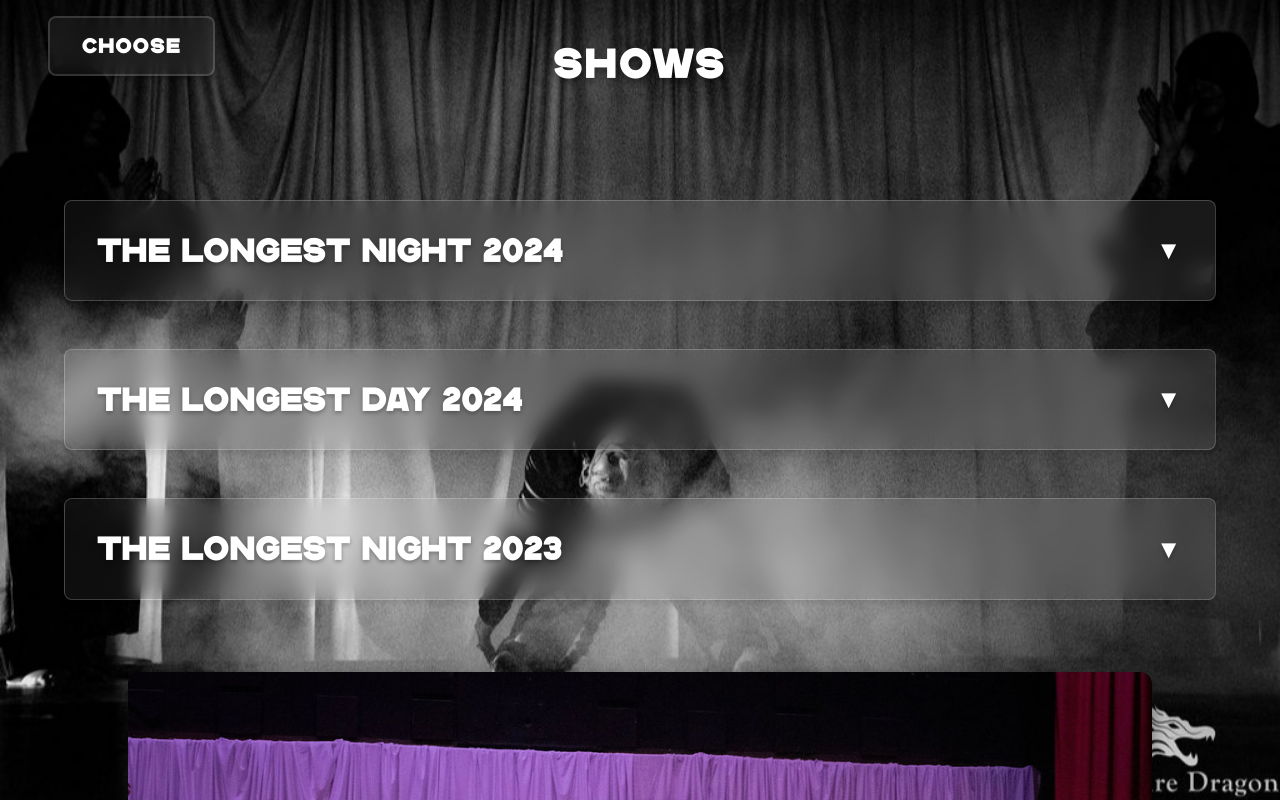
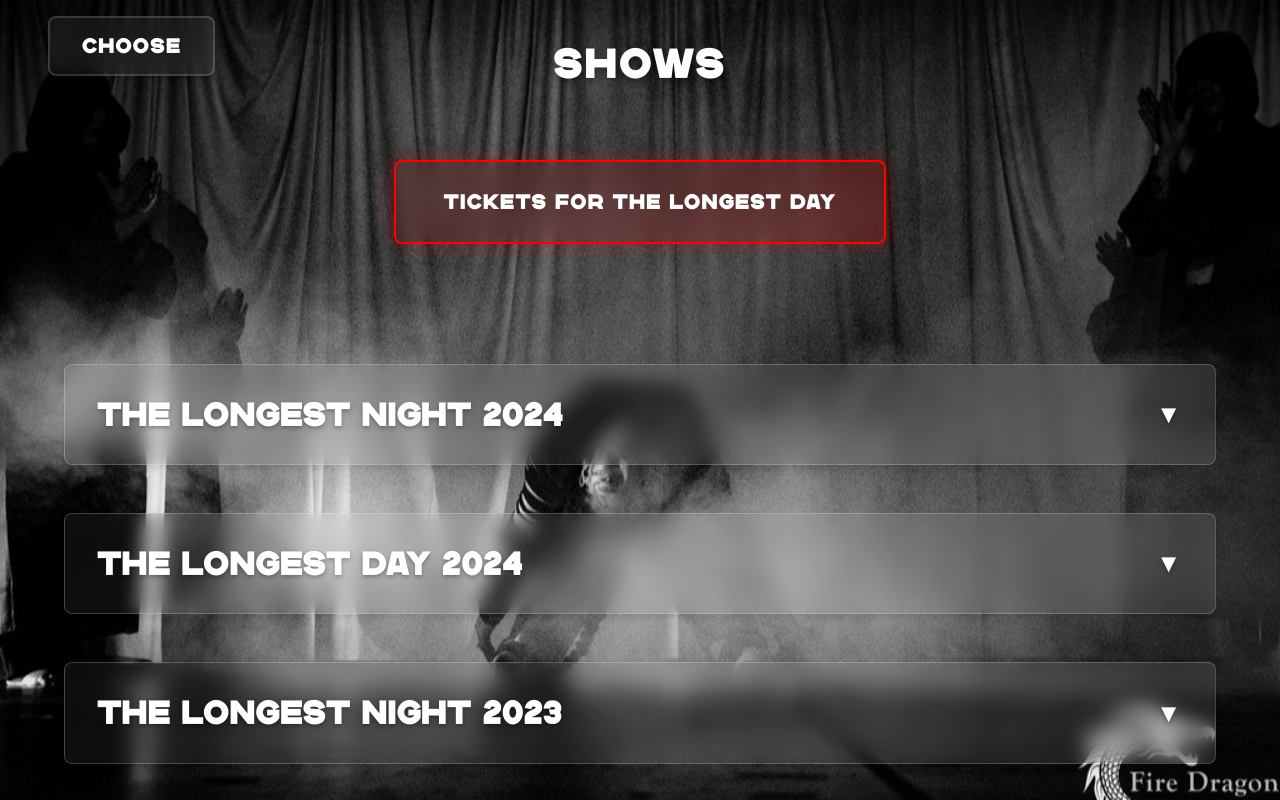
Before and after one commit to idulkin/circus-something, a React (Create React App) app: page /shows in a window 1280 px wide. Built offline with nearby package versions, Linux system fonts and the light colour scheme.

Commit message:
Longest Day tickets

```diff
--- /dev/null
+++ b/src/Components/TicketCTA/TicketCTA.css
@@ -0,0 +1,38 @@
+.ticket-container {
+  display: flex;
+  justify-content: center;
+  margin: var(--spacing-xl) 0;
+  margin-bottom: var(--spacing-2xl);
+}
+
+.ticket-button {
+  display: inline-flex;
+  align-items: center;
+  justify-content: center;
+  background: linear-gradient(135deg, rgba(255, 0, 0, 0.1), rgba(255, 0, 0, 0.2));
+  border: 2px solid var(--color-secondary);
+  color: var(--color-primary);
+  padding: var(--spacing-lg) var(--spacing-2xl);
+  font-size: var(--font-size-xl);
+  cursor: pointer;
+  transition: all var(--transition-base);
+  text-transform: uppercase;
+  font-family: inherit;
+  font-weight: 700;
+  letter-spacing: 0.1em;
+  border-radius: var(--radius-md);
+  box-shadow: 0 0 20px rgba(255, 0, 0, 0.3);
+  backdrop-filter: blur(10px);
+  text-decoration: none;
+}
+
+.ticket-button:hover,
+.ticket-button:focus-visible {
+  background: linear-gradient(135deg, rgba(255, 0, 0, 0.2), rgba(255, 0, 0, 0.3));
+  transform: translateY(-3px);
+  box-shadow: 0 0 30px rgba(255, 0, 0, 0.5);
+}
+
+.ticket-button:active {
+  transform: translateY(-1px);
+}
--- /dev/null
+++ b/src/Components/TicketCTA/TicketCTA.tsx
@@ -0,0 +1,22 @@
+import React from "react";
+import "./TicketCTA.css";
+
+type TicketCTAProps = {
+  href: string;
+  label: string;
+};
+
+const TicketCTA: React.FC<TicketCTAProps> = ({ href, label }) => (
+  <div className="ticket-container">
+    <a
+      className="ticket-button"
+      href={href}
+      target="_blank"
+      rel="noopener noreferrer"
+    >
+      {label}
+    </a>
+  </div>
+);
+
+export default TicketCTA;
--- a/src/HomePage/HomePage.css
+++ b/src/HomePage/HomePage.css
@@ -301,37 +301,3 @@
     width: min(85vw, 400px);
   }
 }
-
-.ticket-container {
-  display: flex;
-  justify-content: center;
-  margin: var(--spacing-xl) 0;
-  margin-bottom: var(--spacing-2xl);
-}
-
-.ticket-button {
-  background: linear-gradient(135deg, rgba(255, 0, 0, 0.1), rgba(255, 0, 0, 0.2));
-  border: 2px solid var(--color-secondary);
-  color: var(--color-primary);
-  padding: var(--spacing-lg) var(--spacing-2xl);
-  font-size: var(--font-size-xl);
-  cursor: pointer;
-  transition: all var(--transition-base);
-  text-transform: uppercase;
-  font-family: inherit;
-  font-weight: 700;
-  letter-spacing: 0.1em;
-  border-radius: var(--radius-md);
-  box-shadow: 0 0 20px rgba(255, 0, 0, 0.3);
-  backdrop-filter: blur(10px);
-}
-
-.ticket-button:hover {
-  background: linear-gradient(135deg, rgba(255, 0, 0, 0.2), rgba(255, 0, 0, 0.3));
-  transform: translateY(-3px);
-  box-shadow: 0 0 30px rgba(255, 0, 0, 0.5);
-}
-
-.ticket-button:active {
-  transform: translateY(-1px);
-}
--- a/src/HomePage/HomePage.tsx
+++ b/src/HomePage/HomePage.tsx
@@ -4,6 +4,7 @@ import title_logo from "../assets/cs-final-logotype-white_orig.png";
 import Patreon from "../assets/Patreon.png";
 
 import MenuBar from "../MenuBar/MenuBar";
+import TicketCTA from "../Components/TicketCTA/TicketCTA";
 import "./HomePage.css";
 import CultSignup from "../CultSignup/CultSignup";
 
@@ -21,17 +22,10 @@ const HomePage: React.FC = () => {
           <h2 className="subtitle">Avant-garde ritual circus theater</h2>
         </div>
         <div className="description-container">
-          {/* <div className="ticket-container">
-            <a
-              href="https://circussomething.ticketspice.com/the-longest-night-2025-"
-              target="_blank"
-              rel="noopener noreferrer"
-            >
-              <button className="ticket-button">
-                TICKETS FOR THE LONGEST NIGHT
-              </button>
-            </a>
-          </div> */}
+          <TicketCTA
+            href="https://circussomething.ticketspice.com/the-longest-day-addiction"
+            label="TICKETS FOR THE LONGEST DAY"
+          />
           {/* <a
             className={`intensive-card${flipped ? " flipped" : ""}`}
             href="https://docs.google.com/forms/d/e/1FAIpQLSdWNUC3FZd0YORMkNxtsalRoNSd8fMcR9z7stHJdAf8iNdxjg/viewform?pli=1"
--- a/src/ShowsPage/ShowsPage.tsx
+++ b/src/ShowsPage/ShowsPage.tsx
@@ -16,6 +16,7 @@ import TLN4 from "../assets/TLN2024Program/4.png";
 import TLN5 from "../assets/TLN2024Program/5.png";
 import TLN6 from "../assets/TLN2024Program/6.png";
 import TLN7 from "../assets/TLN2024Program/7.png";
+import TicketCTA from "../Components/TicketCTA/TicketCTA";
 
 const ShowsPage: React.FC = () => {
   const tln2024Program = [TLN1, TLN2, TLN3, TLN4, TLN5, TLN6, TLN7];
@@ -32,6 +33,10 @@ const ShowsPage: React.FC = () => {
       </div>
       <div className="content-container">
         <h1 className="title">SHOWS</h1>
+          <TicketCTA
+            href="https://circussomething.ticketspice.com/the-longest-day-addiction"
+            label="TICKETS FOR THE LONGEST DAY"
+          />
         <div className="page-container">
           <ShowDescription
             title="THE LONGEST NIGHT 2024"
```
